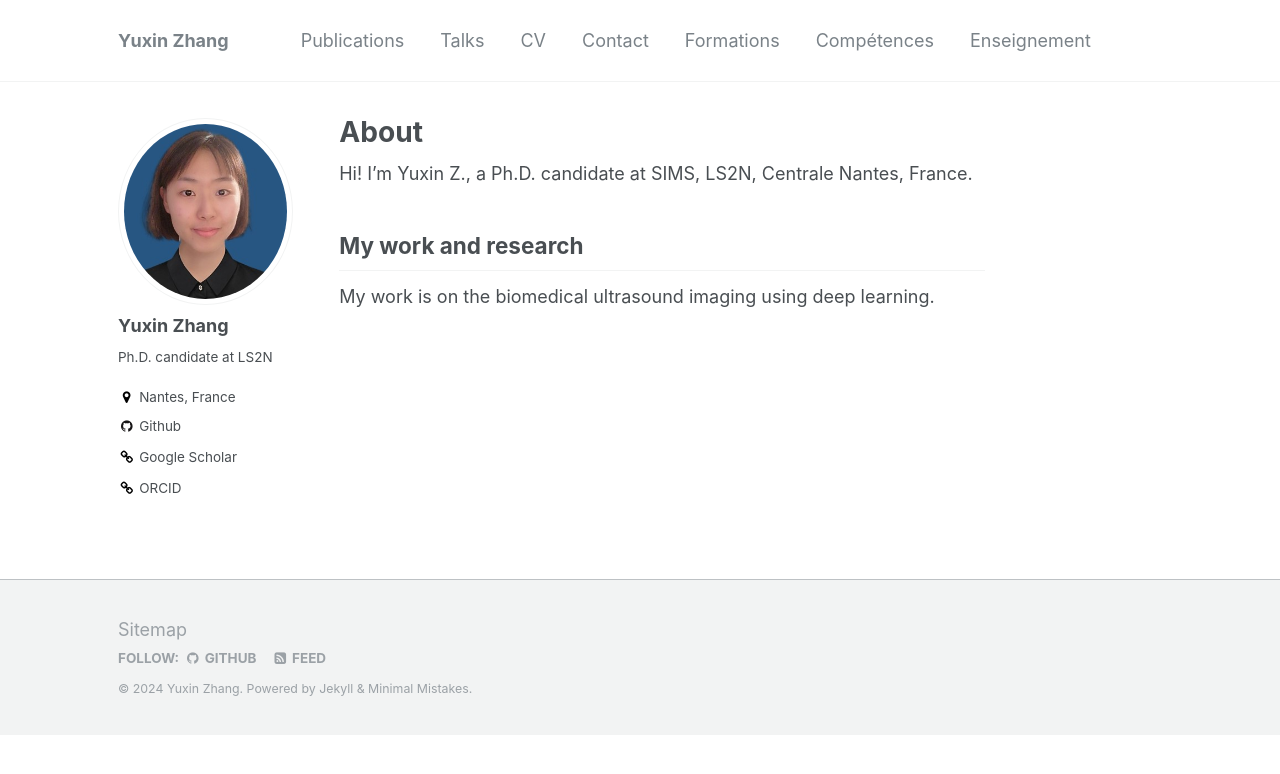
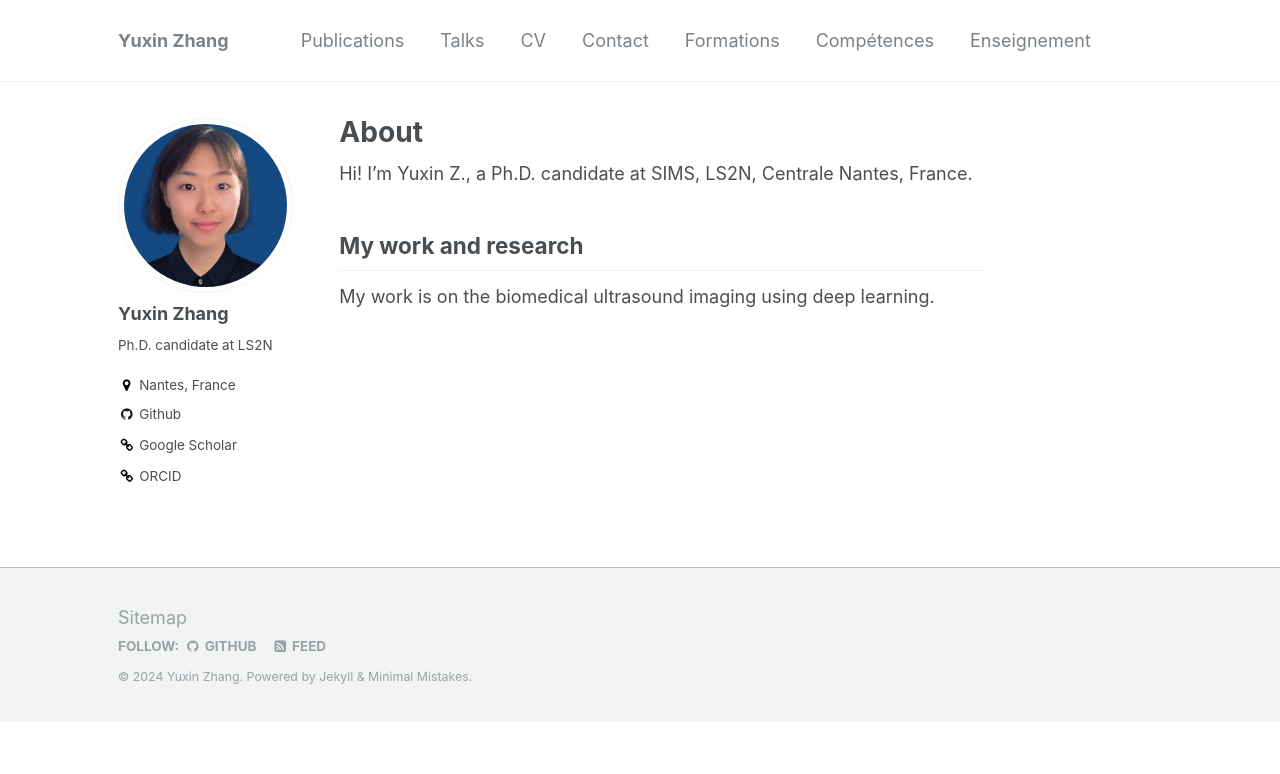
Before and after one commit to Yuxin-Zhang-Jasmine/Yuxin-Zhang-Jasmine.github.io, a Jekyll site: the page built from _pages/about.md, in a window 1280 px wide. Shown: the top 774 px of the page. Built offline with Jekyll 4.4.1, drawn with Linux system fonts in a browser that asks for light colours.

Commit message:
Update _config.yml

```diff
--- a/_config.yml
+++ b/_config.yml
@@ -75,7 +75,7 @@ social:
 # Site Author
 author:
   name             : "Yuxin Zhang"
-  avatar           : "photo.png"
+  avatar           : "photo.jpeg"
   bio              : "Ph.D. candidate at LS2N"
   location         : "Nantes, France"
   employer         :
```
